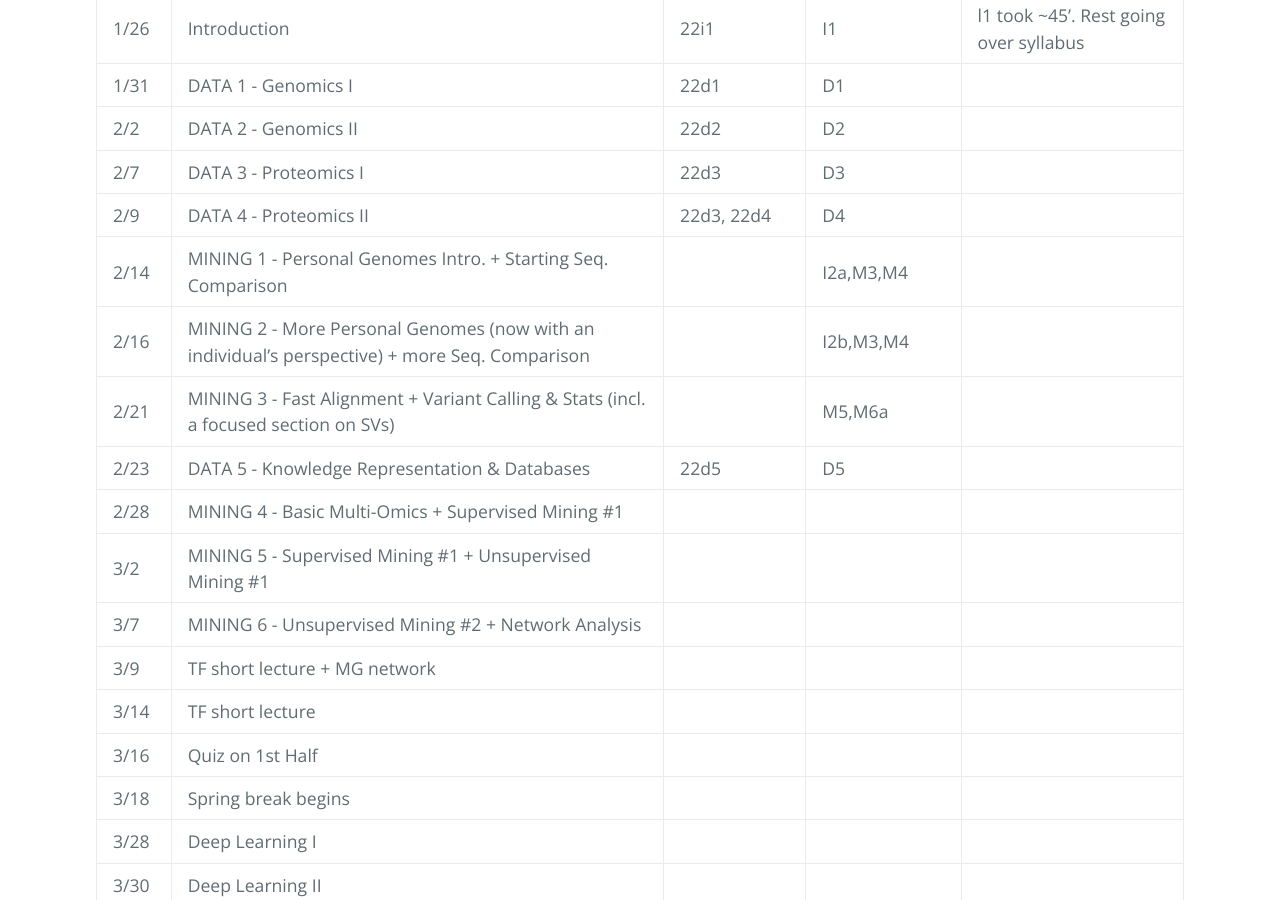
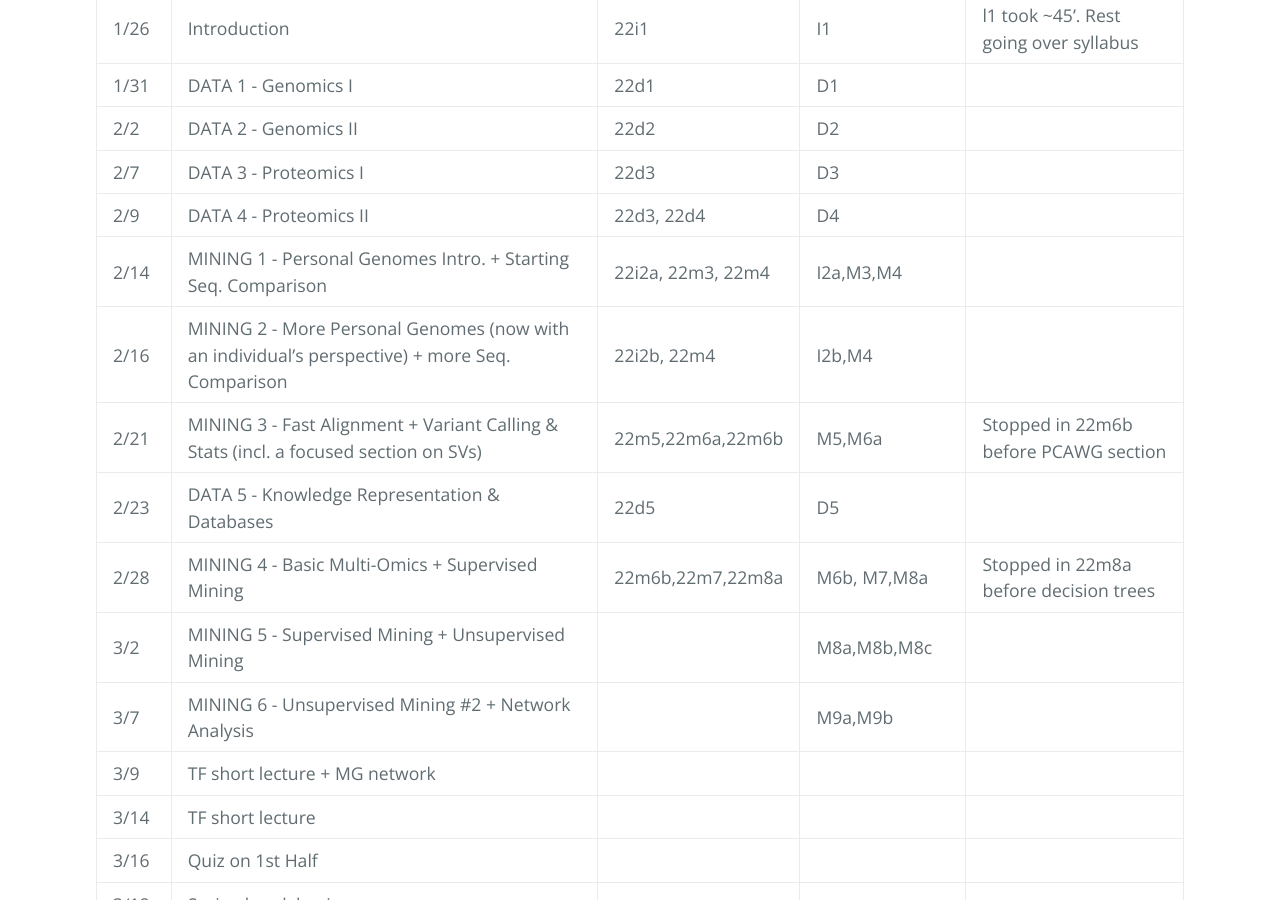
Before and after one commit to gersteinlab/cbb752b23, a Jekyll site: the page built from syllabus.md, in a window 1280 px wide and 900 px high, scrolled down 720 px. Built offline with Jekyll 4.4.1, drawn with Linux system fonts in a browser that asks for light colours; some of the changed text lies outside the part shown.

Commit message:
Update syllabus.md

```diff
--- a/syllabus.md
+++ b/syllabus.md
@@ -17,13 +17,13 @@ Please see [last year's syllabus](http://cbb752b21.gersteinlab.org/syllabus) (wi
 | 2/2  | DATA 2 - Genomics II                                                                           | 22d2                | D2                                                               |                                        |
 | 2/7  | DATA 3 - Proteomics I                                                                          | 22d3                | D3                                                               |                                        |
 | 2/9  | DATA 4 - Proteomics II                                                                         | 22d3, 22d4          | D4                                                               |                                        |
-| 2/14 | MINING 1 - Personal Genomes Intro. + Starting Seq. Comparison                                  |                     | I2a,M3,M4                                                        |                                        |
-| 2/16 | MINING 2 - More Personal Genomes (now with an individual's perspective) + more Seq. Comparison |                     | I2b,M3,M4                                                        |                                        |
-| 2/21 | MINING 3 - Fast Alignment + Variant Calling & Stats (incl. a focused section on SVs)           |                     | M5,M6a                                                           |                                        |
+| 2/14 | MINING 1 - Personal Genomes Intro. + Starting Seq. Comparison                                  | 22i2a, 22m3, 22m4   | I2a,M3,M4                                                        |                                        |
+| 2/16 | MINING 2 - More Personal Genomes (now with an individual's perspective) + more Seq. Comparison | 22i2b, 22m4         | I2b,M4                                                           |                                        |
+| 2/21 | MINING 3 - Fast Alignment + Variant Calling & Stats (incl. a focused section on SVs)           | 22m5,22m6a,22m6b    | M5,M6a                                                           | Stopped in 22m6b before PCAWG section  |
 | 2/23 | DATA 5 - Knowledge Representation & Databases                                                  | 22d5                | D5                                                               |                                        |
-| 2/28 | MINING 4 - Basic Multi-Omics + Supervised Mining #1                                            |                     |                                                                  |                                        |
-| 3/2  | MINING 5 - Supervised Mining #1 + Unsupervised Mining #1                                       |                     |                                                                  |                                        |
-| 3/7  | MINING 6 - Unsupervised Mining #2 + Network Analysis                                           |                     |                                                                  |                                        |
+| 2/28 | MINING 4 - Basic Multi-Omics + Supervised Mining                                               | 22m6b,22m7,22m8a    | M6b, M7,M8a                                                      | Stopped in 22m8a before decision trees |
+| 3/2  | MINING 5 - Supervised Mining + Unsupervised Mining                                             |                     | M8a,M8b,M8c                                                      |                                        |
+| 3/7  | MINING 6 - Unsupervised Mining #2 + Network Analysis                                           |                     | M9a,M9b                                                          |                                        |
 | 3/9  | TF short lecture + MG network                                                                  |                     |                                                                  |                                        |
 | 3/14 | TF short lecture                                                                               |                     |                                                                  |                                        |
 | 3/16 | Quiz on 1st Half                                                                               |                     |                                                                  |                                        |
@@ -40,46 +40,45 @@ Please see [last year's syllabus](http://cbb752b21.gersteinlab.org/syllabus) (wi
 | 4/27 | Final Presentations                                                                            |                     |                                                                  |                                        |
 | 4/29 | \*YALE\* Classes end; Reading period begins                                                    |                     |                                                                  |                                        |
 | 5/6  | \*YALE\* Final examinations begin                                                              |                     |                                                                  |                                        |
-| 5/11 | \*YALE\* Final examinations end                                                                |                     |                                                                  |
-
+| 5/11 | \*YALE\* Final examinations end                                                                |                     |                                                                  |                                        |
 
 ### Lecture Slide Pack
 
-| #    | Topic                                           | PDF                                                                                                     | PPT                                                                                                     |
-| ---- | ----------------------------------------------- | ------------------------------------------------------------------------------------------------------- | ------------------------------------------------------------------------------------------------------- |
-| 22i1 | Introduction to Biomedical Data Science         | [x](http://files2.gersteinlab.org/public-docs/2022/01.31/cbb752-MG-spr22-22i1-biomed-datasci-intro.pdf) | [x](http://files2.gersteinlab.org/public-docs/2022/01.31/cbb752-MG-spr22-22i1-biomed-datasci-intro.ppt) |
-| 22d1 | DATA 1 - Genomics I                             | [x](http://files2.gersteinlab.org/public-docs/2022/01.31/220131_Genomics_I_handout_version.pdf)         |                                                                                                         |
-| 22d2 | DATA 2 - Genomics II                            | [x](http://files2.gersteinlab.org/public-docs/2022/02.02/220202_Genomics_II.pdf)                        |                                                                                                         |
-| 22d3 | DATA 3 - Proteomics I - Proteins                | [x](http://files2.gersteinlab.org/public-docs/2022/02.09/CBB_752_2022_Rinehart_Proteins.pdf)            |                                                                                                         |
-| 22d4 | DATA 4 - Proteomics II - Structure              | [x](http://files2.gersteinlab.org/public-docs/2022/02.09/CBB_752_Rinehart_Structure_2022.pdf)           |                                                                                                         |
-|      | Introduction to Personal Genomes                |                                                                                                         |                                                                                                         |
-|      | An Individual's Perspective on Personal Genomes | [x](http://files2.gersteinlab.org/public-docs/2022/02.21/Zimmer_MBB_452_genome_talk_2022.pdf)           |                                                                                                         |
-|      | Sequence Comparison                             |                                                                                                         |                                                                                                         |
-|      | Multiple Sequence Comparison                    |                                                                                                         |                                                                                                         |
-|      | Fast Alignment                                  |                                                                                                         |                                                                                                         |
-|      | Variant Identification, Focusing on SVs         |                                                                                                         |                                                                                                         |
-| 22d5 | DATA 5 - Knowledge Representation & Databases   | [x](http://files2.gersteinlab.org/public-docs/2022/02.23/Database_KB_Cheung_2_23_22.pdf)                | [x](http://files2.gersteinlab.org/public-docs/2022/02.23/Database_KB_Cheung_2_23_22.pptx)               |
-|      | 1000 Genome + PCAWG summary                     |                                                                                                         |                                                                                                         |
-|      | Basic Multi-omics (pipeline processing)         |                                                                                                         |                                                                                                         |
-|      | Supervised Data Mining - Decision Trees         |                                                                                                         |                                                                                                         |
-|      | Supervised Data Mining - ROC & Cross-validation |                                                                                                         |                                                                                                         |
-|      | Supervised Data Mining - SVMs                   |                                                                                                         |                                                                                                         |
-|      | Unsupervised Data Mining - Clustering           |                                                                                                         |                                                                                                         |
-|      | Unsupervised Data Mining - Community Detection  |                                                                                                         |                                                                                                         |
-|      | Unsupervised Data Mining - SVD                  |                                                                                                         |                                                                                                         |
-|      | Unsupervised Data Mining - RCA & CCA            |                                                                                                         |                                                                                                         |
-|      | Unsupervised Data Mining - tSNE & LDA           |                                                                                                         |                                                                                                         |
-|      | Network - Intro                                 |                                                                                                         |                                                                                                         |
-|      | Network - Network Quantities                    |                                                                                                         |                                                                                                         |
-|      | Network - Network Generation Models             |                                                                                                         |                                                                                                         |
-|      | Network - Central Network Points                |                                                                                                         |                                                                                                         |
-|      | Deep Learning I                                 |                                                                                                         |                                                                                                         |
-|      | Deep Learning II                                |                                                                                                         |                                                                                                         |
-|      | Deep Learning III                               |                                                                                                         |                                                                                                         |
-|      | Protein Simulation I                            |                                                                                                         |                                                                                                         |
-|      | Protein Simulation II                           |                                                                                                         |                                                                                                         |
-|      | Protein Simulation III                          |                                                                                                         |                                                                                                         |
-|      | Markov Models I                                 |                                                                                                         |                                                                                                         |
-|      | Markov Models II                                |                                                                                                         |
+| #     | Topic                                           | PDF                                                                                                           | PPT                                                                                                            |
+| ----- | ----------------------------------------------- | ------------------------------------------------------------------------------------------------------------- | -------------------------------------------------------------------------------------------------------------- |
+| 22i1  | Introduction to Biomedical Data Science         | [x](http://files2.gersteinlab.org/public-docs/2022/01.31/cbb752-MG-spr22-22i1-biomed-datasci-intro.pdf)       | [x](http://files2.gersteinlab.org/public-docs/2022/01.31/cbb752-MG-spr22-22i1-biomed-datasci-intro.ppt)        |
+| 22d1  | DATA 1 - Genomics I                             | [x](http://files2.gersteinlab.org/public-docs/2022/01.31/220131_Genomics_I_handout_version.pdf)               |                                                                                                                |
+| 22d2  | DATA 2 - Genomics II                            | [x](http://files2.gersteinlab.org/public-docs/2022/02.02/220202_Genomics_II.pdf)                              |                                                                                                                |
+| 22d3  | DATA 3 - Proteomics I - Proteins                | [x](http://files2.gersteinlab.org/public-docs/2022/02.09/CBB_752_2022_Rinehart_Proteins.pdf)                  |                                                                                                                |
+| 22d4  | DATA 4 - Proteomics II - Structure              | [x](http://files2.gersteinlab.org/public-docs/2022/02.09/CBB_752_Rinehart_Structure_2022.pdf)                 |                                                                                                                |
+| 22ia  | Introduction to Personal Genomes                | [x](http://files2.gersteinlab.org/public-docs/2022/03.01/MG_lectures/22i2a--cbb752-personalgenomes-intro.pdf) | [x](http://files2.gersteinlab.org/public-docs/2022/03.01/MG_lectures/22i2a--cbb752-personalgenomes-intro.pptx) |
+| 22ib  | An Individual's Perspective on Personal Genomes | [x](http://files2.gersteinlab.org/public-docs/2022/02.21/Zimmer_MBB_452_genome_talk_2022.pdf)                 |                                                                                                                |
+| 22m3  | Sequence Comparison                             | [x](http://files2.gersteinlab.org/public-docs/2022/03.01/MG_lectures/22m3--cbb752-MG-spr22-seqcmp.pdf)        | [x](http://files2.gersteinlab.org/public-docs/2022/03.01/MG_lectures/22m3--cbb752-MG-spr22-seqcmp.ppt)         |
+| 22m4  | Multiple Sequence Comparison                    | [x](http://files2.gersteinlab.org/public-docs/2022/03.01/MG_lectures/22m4--cbb752-MG-spr22-multiseq.pdf)      | [x](http://files2.gersteinlab.org/public-docs/2022/03.01/MG_lectures/22m4--cbb752-MG-spr22-multiseq.ppt)       |
+| 22m5  | Fast Alignment                                  | [x](http://files2.gersteinlab.org/public-docs/2022/03.01/MG_lectures/22m5--cbb752-MG-spr22-fastalign.pdf)     | [x](http://files2.gersteinlab.org/public-docs/2022/03.01/MG_lectures/22m5--cbb752-MG-spr22-fastalign.ppt)      |
+| 22m6a | Variant Identification, Focusing on SVs         | [x](http://files2.gersteinlab.org/public-docs/2022/03.01/MG_lectures/22m6a--cbb752-MG-spr22-SNVs-SVs.pdf)     | [x](http://files2.gersteinlab.org/public-docs/2022/03.01/MG_lectures/22m6a--cbb752-MG-spr22-SNVs-SVs.pptx)     |
+| 22m6b | 1000 Genome + PCAWG summary                     | [x](http://files2.gersteinlab.org/public-docs/2022/03.01/MG_lectures/22m6b---cbb752-MG-spr22-1000G-PCAWG.pdf) | [x](http://files2.gersteinlab.org/public-docs/2022/03.01/MG_lectures/22m6b---cbb752-MG-spr22-1000G-PCAWG.pptx) |
+| 22d5  | DATA 5 - Knowledge Representation & Databases   | [x](http://files2.gersteinlab.org/public-docs/2022/02.23/Database_KB_Cheung_2_23_22.pdf)                      | [x](http://files2.gersteinlab.org/public-docs/2022/02.23/Database_KB_Cheung_2_23_22.pptx)                      |
+| 22m7  | Basic Multi-omics (pipeline processing)         | [x](http://files2.gersteinlab.org/public-docs/2022/03.01/MG_lectures/22m7--cbb752-MG-spr22-multi-omics.pdf)   | [x](http://files2.gersteinlab.org/public-docs/2022/03.01/MG_lectures/22m7--cbb752-MG-spr22-multi-omics.pptx)   |
+| 22m8a | Supervised Data Mining - Decision Trees         |                                                                                                               |                                                                                                                |
+|       | Supervised Data Mining - ROC & Cross-validation |                                                                                                               |                                                                                                                |
+|       | Supervised Data Mining - SVMs                   |                                                                                                               |                                                                                                                |
+|       | Unsupervised Data Mining - Clustering           |                                                                                                               |                                                                                                                |
+|       | Unsupervised Data Mining - Community Detection  |                                                                                                               |                                                                                                                |
+|       | Unsupervised Data Mining - SVD                  |                                                                                                               |                                                                                                                |
+|       | Unsupervised Data Mining - RCA & CCA            |                                                                                                               |                                                                                                                |
+|       | Unsupervised Data Mining - tSNE & LDA           |                                                                                                               |                                                                                                                |
+|       | Network - Intro                                 |                                                                                                               |                                                                                                                |
+|       | Network - Network Quantities                    |                                                                                                               |                                                                                                                |
+|       | Network - Network Generation Models             |                                                                                                               |                                                                                                                |
+|       | Network - Central Network Points                |                                                                                                               |                                                                                                                |
+|       | Deep Learning I                                 |                                                                                                               |                                                                                                                |
+|       | Deep Learning II                                |                                                                                                               |                                                                                                                |
+|       | Deep Learning III                               |                                                                                                               |                                                                                                                |
+|       | Protein Simulation I                            |                                                                                                               |                                                                                                                |
+|       | Protein Simulation II                           |                                                                                                               |                                                                                                                |
+|       | Protein Simulation III                          |                                                                                                               |                                                                                                                |
+|       | Markov Models I                                 |                                                                                                               |                                                                                                                |
+|       | Markov Models II                                |                                                                                                               |                                                                                                                |
 
 See lab [permissions statement](https://sites.gersteinlab.org/permissions/) in relation to resusing any of the above material.
```
